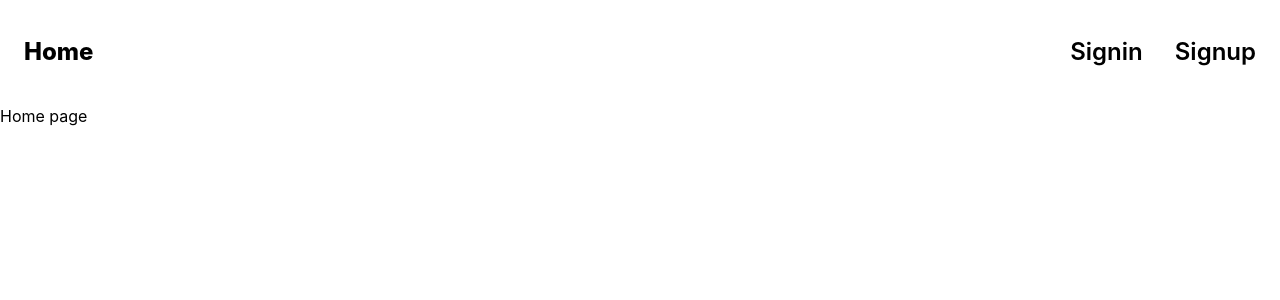
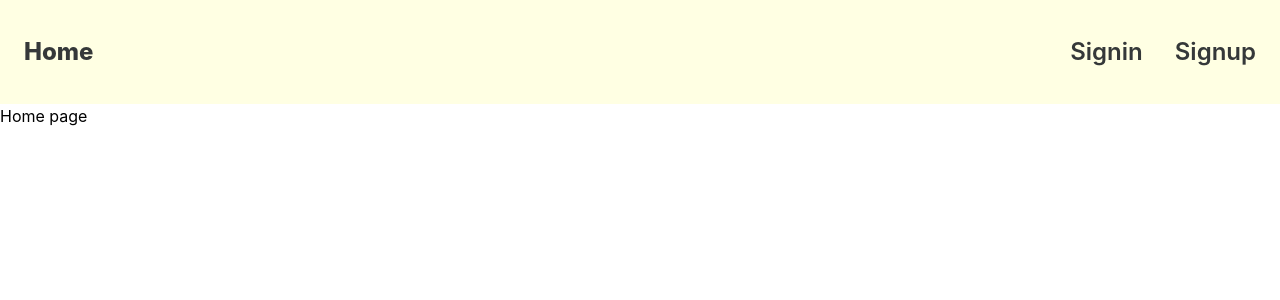
Before and after one commit to kifo99/SmartHabitTracker, a React (Vite) app in the folder frontend/SmartHabitTracker/: page / in a window 1280 px wide. Shown: the top 300 px of the page. Built offline with nearby package versions, Linux system fonts and the light colour scheme.

Commit message:
sync: syncing changes

```diff
--- /dev/null
+++ b/frontend/SmartHabitTracker/global.css
@@ -0,0 +1,17 @@
+@import 'tailwindcss';
+
+@theme {
+  --color-background-main: #ffffe3;
+  --color-background-secondary: #ede8d0;
+  --color-surface: #f2f0ef;
+  --color-text-primary: #353839;
+  --color-text-secondary: #a49a87;
+  --color-text-muted: #cbcbcb;
+  --color-brand-primary: #2d68c4;
+  --color-brand-hover: #0f52ba;
+  --color-accent-secondary: #7f00ff;
+  --color-accent-hover: #9d00ff;
+  --color-status-success: #9d00ff;
+  --color-status-warning: #ffbf00;
+  ---color-status-error: #b22222;
+}
--- a/frontend/SmartHabitTracker/index.html
+++ b/frontend/SmartHabitTracker/index.html
@@ -3,7 +3,7 @@
   <head>
     <meta charset="UTF-8" />
     <meta name="viewport" content="width=device-width, initial-scale=1.0" />
-    <link rel="stylesheet" href="/src/style.css" />
+    <link rel="stylesheet" href="/global.css" />
     <title>SmartHabitTracker</title>
   </head>
   <body>
--- a/frontend/SmartHabitTracker/src/style.css
+++ /dev/null
@@ -1 +0,0 @@
-@import 'tailwindcss';
```
Also changed, not shown: frontend/SmartHabitTracker/package.json (+6 -2 lines), 1 other file (tests, documents, lock files or other folders).
